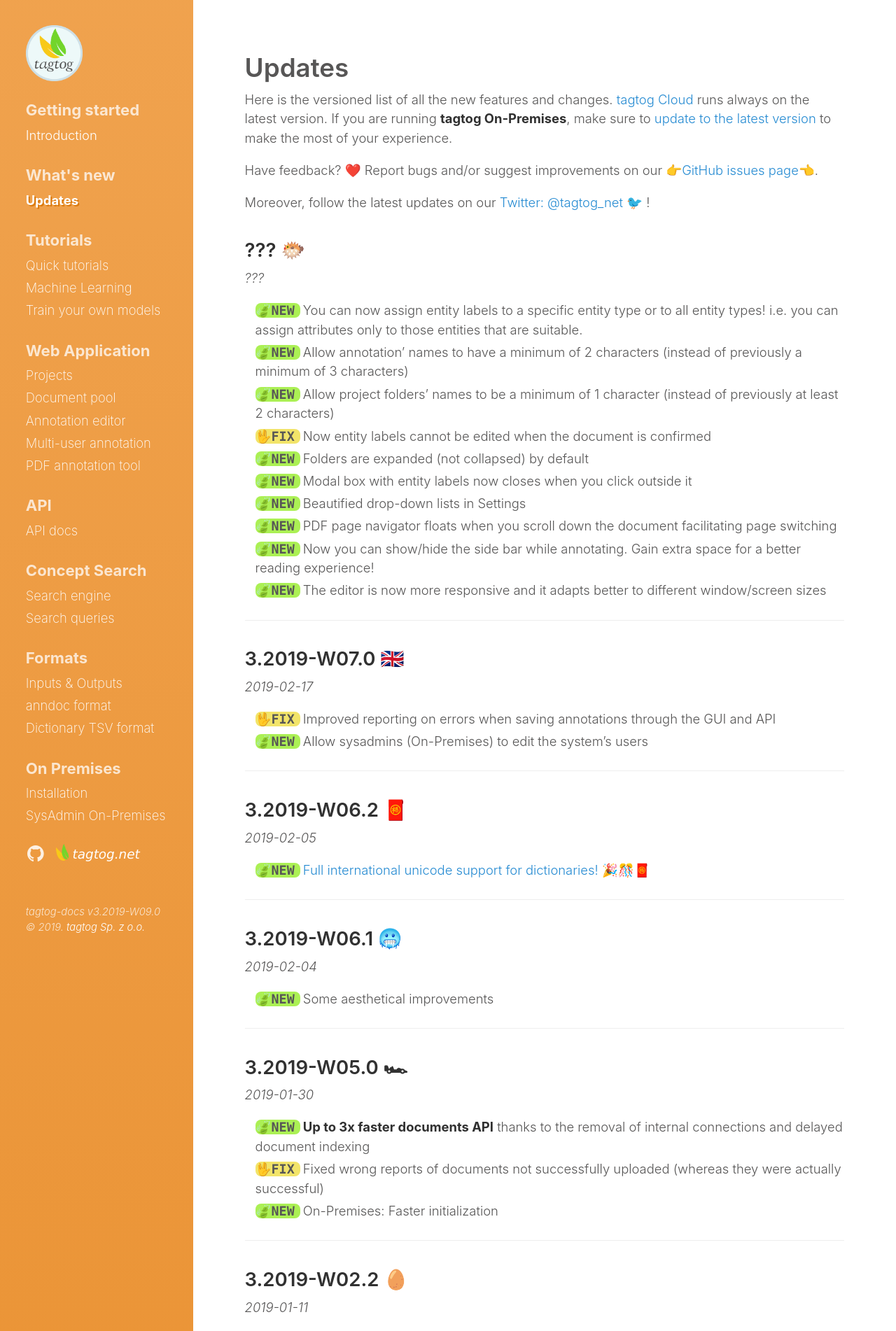
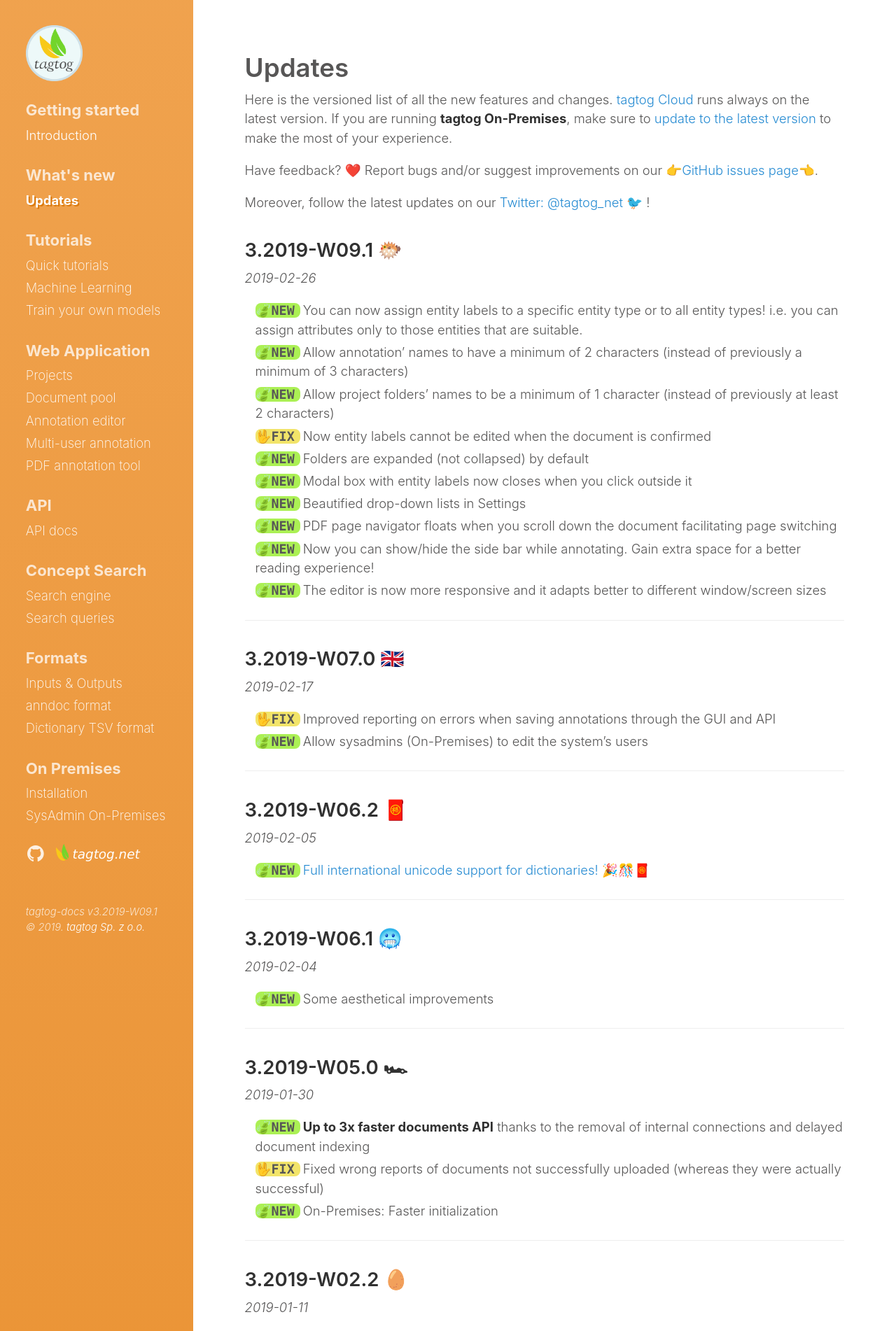
Before and after one commit to tagtogorg/tagtog-doc, a Jekyll site: the page built from updates.md, in a window 1280 px wide. Shown: the top 1902 px of the page at 70% size. Built offline with Jekyll 4.4.1, drawn with Linux system fonts in a browser that asks for light colours; nearby versions of some CDN libraries; emoji names are drawn with the system emoji font.

Commit message:
Bump version: 3.2019-W09.1 🐡

```diff
--- a/_config.yml
+++ b/_config.yml
@@ -63,7 +63,7 @@ plugins:
   - jemoji
 
 # Custom vars
-version: 3.2019-W09.0
+version: 3.2019-W09.1
 sidebar_home_link:  true
 search_page:   false
 # sidebar_blog_link:  '/blog'   # By default, your home page is your blog
--- a/updates.md
+++ b/updates.md
@@ -12,8 +12,8 @@ Have feedback? :heart: Report bugs and/or suggest improvements on our [:point_ri
 
 Moreover, follow the latest updates on our [Twitter: @tagtog_net 🐦](https://twitter.com/tagtog_net) !
 
-## ??? 🐡
-_???_
+## 3.2019-W09.1 🐡
+_2019-02-26_
 
 <ul class="updates">
   <li class="new"><span markdown="1">You can now assign entity labels to a specific entity type or to all entity types! i.e. you can assign attributes only to those entities that are suitable.</span></li>
```
Also changed, not shown: 1 other file.
